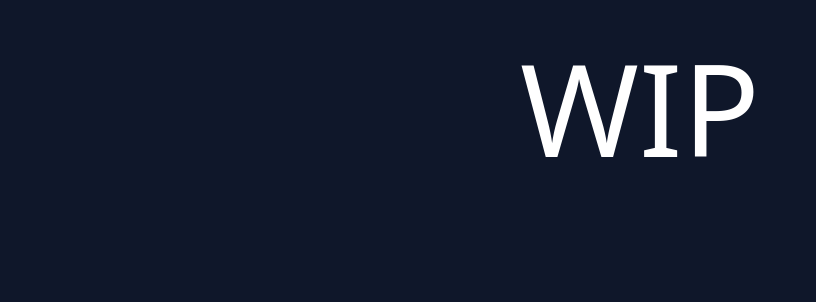
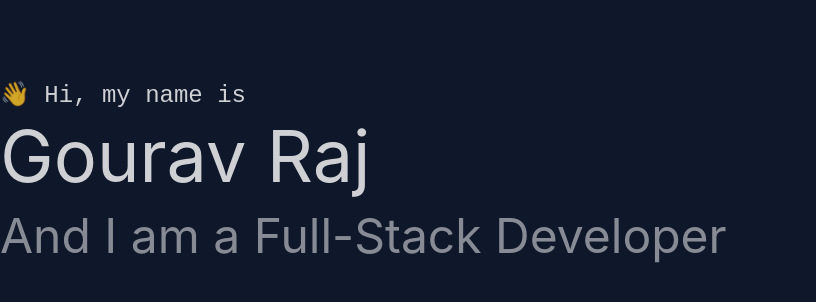
Before and after one commit to gogouravr/dot-portfolio, a React (Create React App) app: page / in a window 1280 px wide. Shown: the top 302 px of the page, without its empty margins (0-816 px from the left). Built offline with nearby package versions, Linux system fonts and the light colour scheme.

Commit message:
Basic intro component

```diff
--- a/src/App.js
+++ b/src/App.js
@@ -1,9 +1,10 @@
-import WIP from './components/WIP';
+// import WIP from './components/WIP';
+import Home from './pages/Home.jsx';
 
 function App() {
   return (
     <div className="App bg-slate-900">
-      <WIP />
+      <Home />
     </div>
   );
 }
--- /dev/null
+++ b/src/components/Intro.jsx
@@ -0,0 +1,19 @@
+import React from 'react'
+
+export default function Intro() {
+    return (
+        <section className="flex flex-col justify-center">
+            <div className="text-white font-normal text-2xl mt-20 mb-2 opacity-80">
+                👋 Hi, my name is
+            </div>
+
+            <div className="text-white font-high-l text-7xl text-sky-400/100 opacity-80">
+                Gourav Raj
+            </div>
+
+            <div className="text-white font-high-l  text-5xl mt-5 text-2 opacity-50">
+                And I am a Full-Stack Developer
+            </div>
+        </section>
+    )
+}
--- /dev/null
+++ b/src/pages/Home.jsx
@@ -0,0 +1,10 @@
+import React from 'react'
+import Intro from '../components/Intro'
+
+export default function Home() {
+    return (
+        <div className="container mx-auto">
+            <Intro />
+        </div>
+    )
+}
--- a/tailwind.config.js
+++ b/tailwind.config.js
@@ -5,7 +5,9 @@ module.exports = {
   ],
   theme: {
     fontFamily: {
-      'prime': ['Inter var', 'ui-sans-serif', 'system-ui', '-apple-system', 'BlinkMacSystemFont', 'Segoe UI', 'Roboto', 'Helvetica Neue', 'Arial', 'Noto Sans', 'sans-serif', 'Apple Color Emoji', 'Segoe UI Emoji', 'Segoe UI Symbol', 'Noto Color Emoji']
+      'prime': ['Inter var', 'ui-sans-serif', 'system-ui', '-apple-system', 'BlinkMacSystemFont', 'Segoe UI', 'Roboto', 'Helvetica Neue', 'Arial', 'Noto Sans', 'sans-serif', 'Apple Color Emoji', 'Segoe UI Emoji', 'Segoe UI Symbol', 'Noto Color Emoji'],
+      'high-l': ['Calibre', 'Inter', 'San Francisco', 'SF Pro Text', '-apple-system', 'system-ui', 'sans-serif'],
+      'normal': ['SF Mono', 'Fira Code', 'Fira Mono', 'Roboto Mono', 'monospace']
     },
     extend: {},
   },
```
